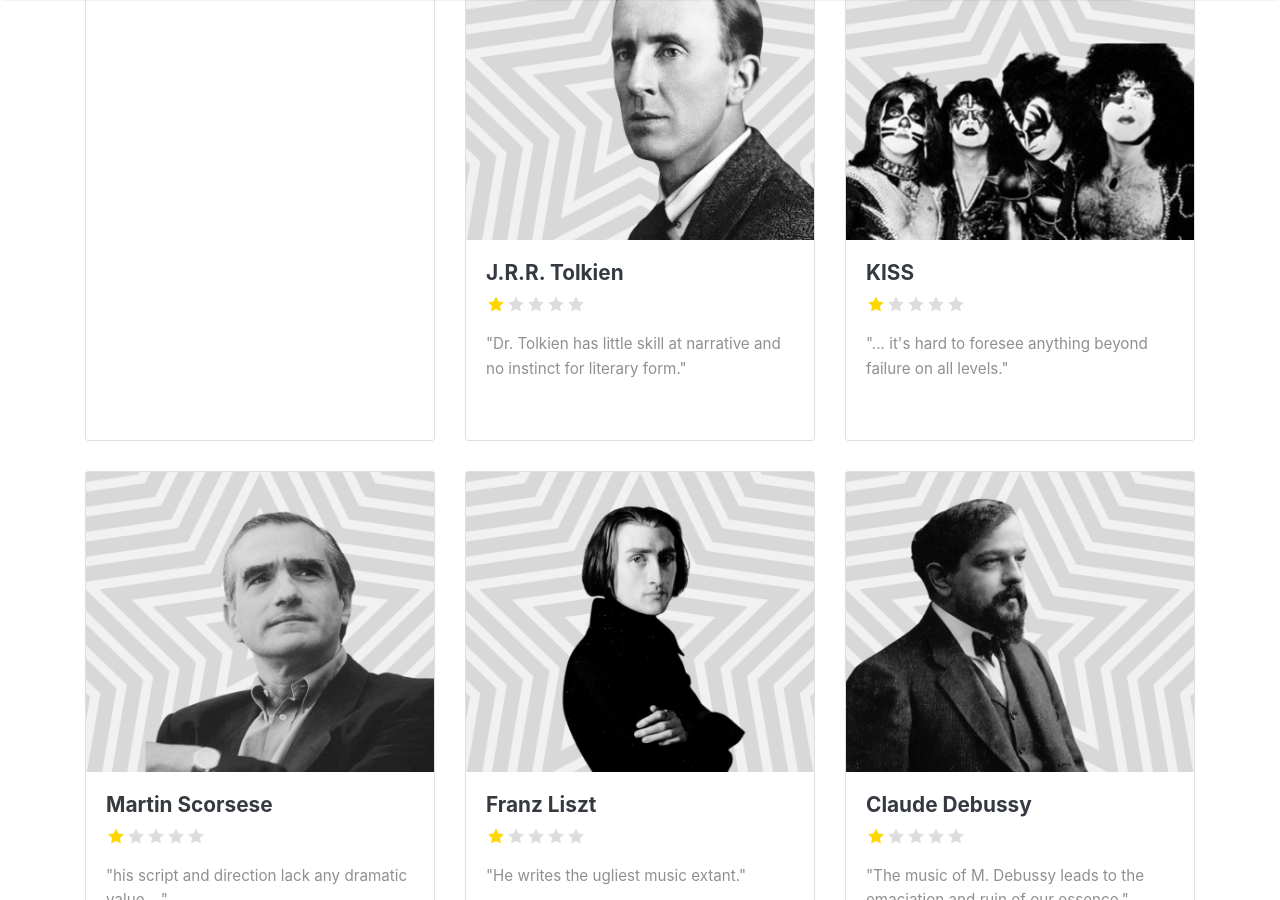
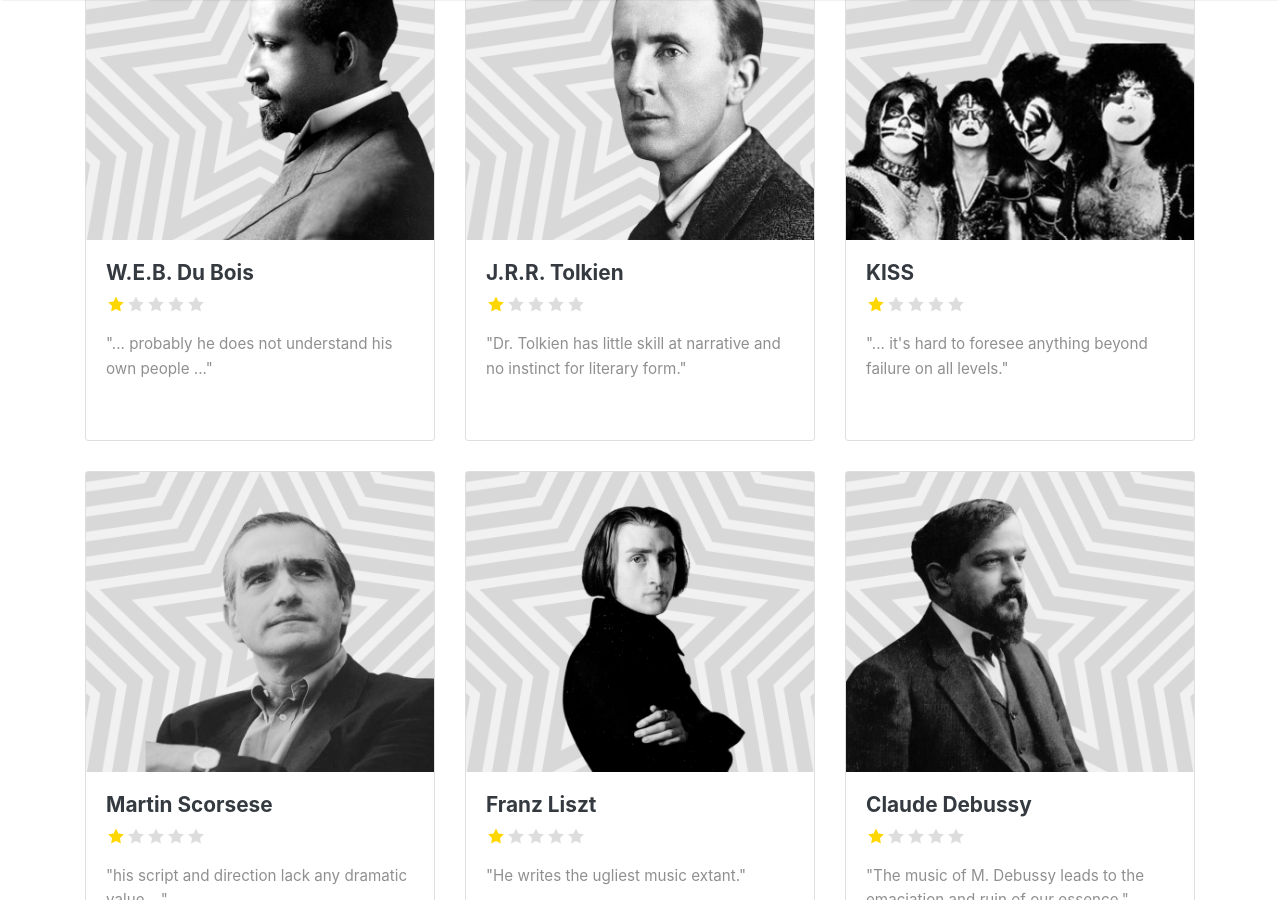
Before and after one commit to bruab/onestar, a Jekyll site: the page built from index.html, in a window 1280 px wide and 900 px high, scrolled down 939 px. Built offline with Jekyll 4.4.1, drawn with Linux system fonts in a browser that asks for light colours; nearby versions of some CDN libraries; the list of posts is cut into pages by our own code; comment, search, counter and statistics services are not loaded.

Commit message:
fix dubois

```diff
--- a/_posts/2024-05-22-web-dubois.md
+++ b/_posts/2024-05-22-web-dubois.md
@@ -5,8 +5,8 @@
 categories: [ literature ]
 image: assets/images/web-dubois.png
 date: 2024-05-22
-excerpt: '""'
-bio: "The first Black American to earn a PhD from Harvard, founding member of the NAACP. There are buildings, schools, humanitarian awards, and an orchestra named after him.
+excerpt: '"... probably he does not understand his own people ..."'
+bio: "The first Black American to earn a PhD from Harvard, founding member of the NAACP. There are buildings, schools, humanitarian awards, and an orchestra named after him."
 featured: false
 ---
 
```
Also changed, not shown: assets/images/web-dubois.png (added).
